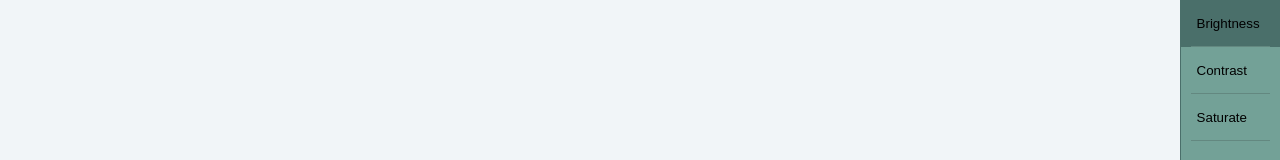
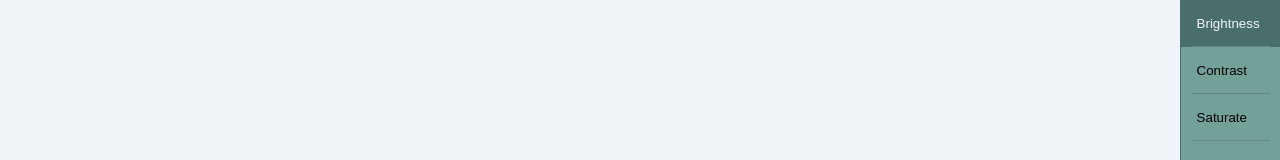
Before and after one commit to DatsOlena/photo-editor, a React (Vite) app: page / in a window 1280 px wide. Shown: the top 160 px of the page. Built offline with nearby package versions, Linux system fonts and the light colour scheme.

Commit message:
Improve sidebar nav buttons visability

```diff
--- a/src/index.css
+++ b/src/index.css
@@ -111,6 +111,7 @@ body {
 
 .sidebar-item.active {
   background-color: #4a6f6a;
+  color: #f1f5f8;
 }
 
 .sidebar-item::after {
```
